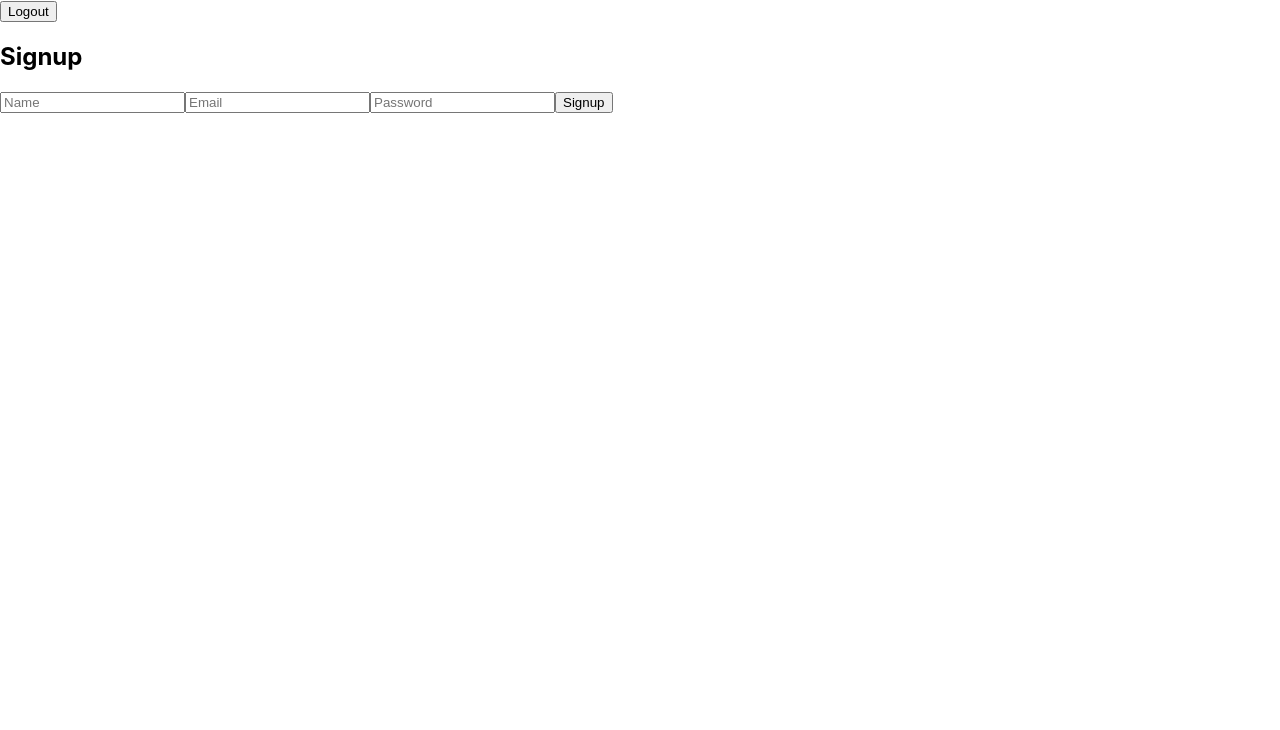
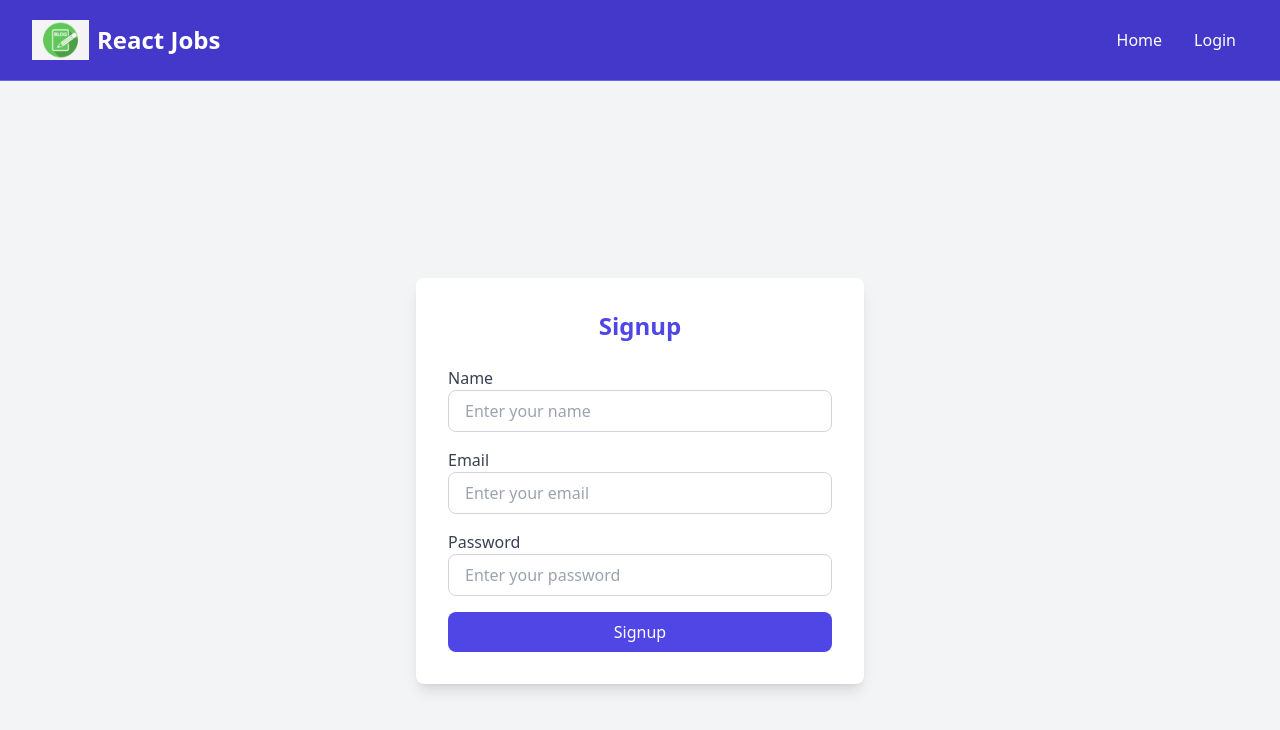
Before and after one commit to Rana-Mudassir/blog-frontend, a React (Create React App) app: page /signup in a window 1280 px wide. Shown: the top 730 px of the page. Built offline with nearby package versions, Linux system fonts and the light colour scheme.

Commit message:
Add styling

```diff
--- a/package.json
+++ b/package.json
@@ -13,6 +13,7 @@
     "react-redux": "^9.1.2",
     "react-router-dom": "^6.26.2",
     "react-scripts": "5.0.1",
+    "react-toastify": "^10.0.5",
     "web-vitals": "^2.1.4"
   },
   "scripts": {
@@ -38,5 +39,10 @@
       "last 1 firefox version",
       "last 1 safari version"
     ]
+  },
+  "devDependencies": {
+    "autoprefixer": "^10.4.20",
+    "postcss": "^8.4.47",
+    "tailwindcss": "^3.4.13"
   }
 }
--- a/src/components/Login.js
+++ b/src/components/Login.js
@@ -1,41 +1,68 @@
-import React, { useState } from 'react';
-import { useDispatch, useSelector } from 'react-redux';
-import { loginUser } from '../redux/authSlice';
+import React, { useState } from "react";
+import { useDispatch, useSelector } from "react-redux";
+import { loginUser } from "../redux/authSlice";
+import { useNavigate } from "react-router-dom";
 
 function Login() {
-  const [email, setEmail] = useState('');
-  const [password, setPassword] = useState('');
+  const [email, setEmail] = useState("");
+  const [password, setPassword] = useState("");
   const dispatch = useDispatch();
   const { loading, error } = useSelector((state) => state.auth);
+  const navigate = useNavigate();
 
   const handleSubmit = (e) => {
     e.preventDefault();
     dispatch(loginUser({ email, password }));
+    navigate("/");
   };
 
   return (
+    <div className="min-h-screen flex items-center justify-center bg-gray-100">
+      <div className="bg-white p-8 rounded-lg shadow-lg w-full max-w-md">
+        <h2 className="text-2xl font-bold mb-6 text-center text-indigo-600">Login</h2>
+
+        {error && <p className="text-red-500 text-sm mb-4">{error}</p>}
+
+        <form onSubmit={handleSubmit} className="space-y-4">
           <div>
-      <h2>Login</h2>
-      {error && <p>{error}</p>}
-      <form onSubmit={handleSubmit}>
+            <label htmlFor="email" className="block text-gray-700">Email</label>
             <input
               type="email"
+              id="email"
               value={email}
               onChange={(e) => setEmail(e.target.value)}
-          placeholder="Email"
+              placeholder="Enter your email"
               required
+              className="w-full px-4 py-2 border border-gray-300 rounded-lg focus:outline-none focus:border-indigo-500"
             />
+          </div>
+
+          <div>
+            <label htmlFor="password" className="block text-gray-700">Password</label>
             <input
               type="password"
+              id="password"
               value={password}
               onChange={(e) => setPassword(e.target.value)}
-          placeholder="Password"
+              placeholder="Enter your password"
               required
+              className="w-full px-4 py-2 border border-gray-300 rounded-lg focus:outline-none focus:border-indigo-500"
             />
-        <button type="submit" disabled={loading}>
-          {loading ? 'Logging in...' : 'Login'}
+          </div>
+
+          <button
+            type="submit"
+            disabled={loading}
+            className="w-full bg-indigo-600 text-white py-2 rounded-lg hover:bg-indigo-700 transition-colors"
+          >
+            {loading ? "Logging in..." : "Login"}
           </button>
         </form>
+
+        <p className="mt-4 text-center text-gray-600">
+          If you are not registered, <a href="/signup" className="text-indigo-600 hover:underline">sign up here</a>.
+        </p>
+      </div>
     </div>
   );
 }
--- a/src/components/Navbar.js
+++ b/src/components/Navbar.js
@@ -1,18 +1,69 @@
-import { useDispatch } from 'react-redux';
-import { logout } from '../redux/authSlice';
+import React from "react";
+import { useDispatch, useSelector } from "react-redux";
+import { NavLink, useNavigate } from "react-router-dom";
+import logo from "../assets/logo.png";
+import { logout } from "../redux/authSlice";
 
-function Navbar() {
+const Navbar = () => {
   const dispatch = useDispatch();
+  const navigate = useNavigate();
+  const isAuthenticated = useSelector((state) => state.auth.isAuthenticated); // Get the auth state
 
   const handleLogout = () => {
-    dispatch(logout());
+    dispatch(logout()); // Dispatch logout action
+    navigate("/"); // Redirect to the home page after logout
   };
 
+  const LinkClass = ({ isActive }) =>
+    isActive
+      ? "bg-black text-white hover:bg-gray-900 hover:text-white rounded-md px-3 py-2"
+      : "text-white hover:bg-gray-900 hover:text-white rounded-md px-3 py-2";
+
   return (
-    <nav>
-      <button onClick={handleLogout}>Logout</button>
-    </nav>
+    <>
+      <nav className="bg-indigo-700 border-b border-indigo-500">
+        <div className="mx-auto max-w-7xl px-2 sm:px-6 lg:px-8">
+          <div className="flex h-20 items-center justify-between">
+            <div className="flex flex-1 items-center justify-center md:items-stretch md:justify-start">
+              {/* Logo */}
+              <NavLink className="flex flex-shrink-0 items-center mr-4" to="/">
+                <img className="h-10 w-auto" src={logo} alt="React Jobs" />
+                <span className="hidden md:block text-white text-2xl font-bold ml-2">
+                  React Jobs
+                </span>
+              </NavLink>
+
+              <div className="md:ml-auto">
+                <div className="flex space-x-2">
+                  <NavLink to="/" className={LinkClass}>
+                    Home
+                  </NavLink>
+                  {isAuthenticated && (
+                    <NavLink to="/create" className={LinkClass}>
+                      Create Post
+                    </NavLink>
+                  )}
+                  {/* Conditional rendering for Login/Logout buttons */}
+                  {isAuthenticated ? (
+                    <button
+                      onClick={handleLogout}
+                      className="text-white px-4 py-2 rounded-md hover:bg-red-600"
+                    >
+                      Logout
+                    </button>
+                  ) : (
+                    <NavLink to="/login" className={LinkClass}>
+                      Login
+                    </NavLink>
+                  )}
+                </div>
+              </div>
+            </div>
+          </div>
+        </div>
+      </nav>
+    </>
   );
-}
+};
 
 export default Navbar;
--- a/src/components/Signup.js
+++ b/src/components/Signup.js
@@ -1,6 +1,7 @@
 import React, { useState } from 'react';
 import { useDispatch, useSelector } from 'react-redux';
 import { registerUser } from '../redux/authSlice';
+import { useNavigate } from "react-router-dom";
 
 function Signup() {
   const [name, setName] = useState('');
@@ -8,42 +9,70 @@ function Signup() {
   const [password, setPassword] = useState('');
   const dispatch = useDispatch();
   const { loading, error } = useSelector((state) => state.auth);
+  const navigate = useNavigate();
 
   const handleSubmit = (e) => {
     e.preventDefault();
     dispatch(registerUser({ name, email, password }));
+    navigate("/");
   };
 
   return (
+    <div className="min-h-screen flex items-center justify-center bg-gray-100">
+      <div className="bg-white p-8 rounded-lg shadow-lg w-full max-w-md">
+        <h2 className="text-2xl font-bold mb-6 text-center text-indigo-600">Signup</h2>
+
+        {error && <p className="text-red-500 text-sm mb-4">{error}</p>}
+
+        <form onSubmit={handleSubmit} className="space-y-4">
           <div>
-      <h2>Signup</h2>
-      {error && <p>{error}</p>}
-      <form onSubmit={handleSubmit}>
+            <label htmlFor="name" className="block text-gray-700">Name</label>
             <input
               type="text"
+              id="name"
               value={name}
               onChange={(e) => setName(e.target.value)}
-          placeholder="Name"
+              placeholder="Enter your name"
               required
+              className="w-full px-4 py-2 border border-gray-300 rounded-lg focus:outline-none focus:border-indigo-500"
             />
+          </div>
+
+          <div>
+            <label htmlFor="email" className="block text-gray-700">Email</label>
             <input
               type="email"
+              id="email"
               value={email}
               onChange={(e) => setEmail(e.target.value)}
-          placeholder="Email"
+              placeholder="Enter your email"
               required
+              className="w-full px-4 py-2 border border-gray-300 rounded-lg focus:outline-none focus:border-indigo-500"
             />
+          </div>
+
+          <div>
+            <label htmlFor="password" className="block text-gray-700">Password</label>
             <input
               type="password"
+              id="password"
               value={password}
               onChange={(e) => setPassword(e.target.value)}
-          placeholder="Password"
+              placeholder="Enter your password"
               required
+              className="w-full px-4 py-2 border border-gray-300 rounded-lg focus:outline-none focus:border-indigo-500"
             />
-        <button type="submit" disabled={loading}>
+          </div>
+
+          <button
+            type="submit"
+            disabled={loading}
+            className="w-full bg-indigo-600 text-white py-2 rounded-lg hover:bg-indigo-700 transition-colors"
+          >
             {loading ? 'Signing up...' : 'Signup'}
           </button>
         </form>
+      </div>
     </div>
   );
 }
--- a/src/index.css
+++ b/src/index.css
@@ -1,13 +1,3 @@
-body {
-  margin: 0;
-  font-family: -apple-system, BlinkMacSystemFont, 'Segoe UI', 'Roboto', 'Oxygen',
-    'Ubuntu', 'Cantarell', 'Fira Sans', 'Droid Sans', 'Helvetica Neue',
-    sans-serif;
-  -webkit-font-smoothing: antialiased;
-  -moz-osx-font-smoothing: grayscale;
-}
-
-code {
-  font-family: source-code-pro, Menlo, Monaco, Consolas, 'Courier New',
-    monospace;
-}
+@tailwind base;
+@tailwind components;
+@tailwind utilities;
--- a/src/redux/authSlice.js
+++ b/src/redux/authSlice.js
@@ -29,12 +29,14 @@ const authSlice = createSlice({
     token: localStorage.getItem('token') ? localStorage.getItem('token') : null,
     loading: false,
     error: null,
+    isAuthenticated: !!localStorage.getItem('token'), // Check if user is authenticated based on token
   },
   reducers: {
     logout: (state) => {
       localStorage.removeItem('token');
       state.user = null;
       state.token = null;
+      state.isAuthenticated = false; // Set authenticated state to false on logout
     },
   },
   extraReducers: (builder) => {
@@ -47,6 +49,7 @@ const authSlice = createSlice({
         state.loading = false;
         state.user = action.payload;
         state.token = action.payload.token;
+        state.isAuthenticated = true; // Set authenticated state to true on successful login
       })
       .addCase(loginUser.rejected, (state, action) => {
         state.loading = false;
@@ -60,6 +63,7 @@ const authSlice = createSlice({
         state.loading = false;
         state.user = action.payload;
         state.token = action.payload.token;
+        state.isAuthenticated = true; // Set authenticated state to true on successful registration
       })
       .addCase(registerUser.rejected, (state, action) => {
         state.loading = false;
--- /dev/null
+++ b/tailwind.config.js
@@ -0,0 +1,10 @@
+/** @type {import('tailwindcss').Config} */
+module.exports = {
+  content: [
+    "./src/**/*.{js,jsx,ts,tsx}",
+  ],
+  theme: {
+    extend: {},
+  },
+  plugins: [],
+}
```
Also changed, not shown: src/assets/logo.png (added), 1 other file (tests, documents, lock files or other folders). Lines whose indentation alone changed are shown as unchanged.
